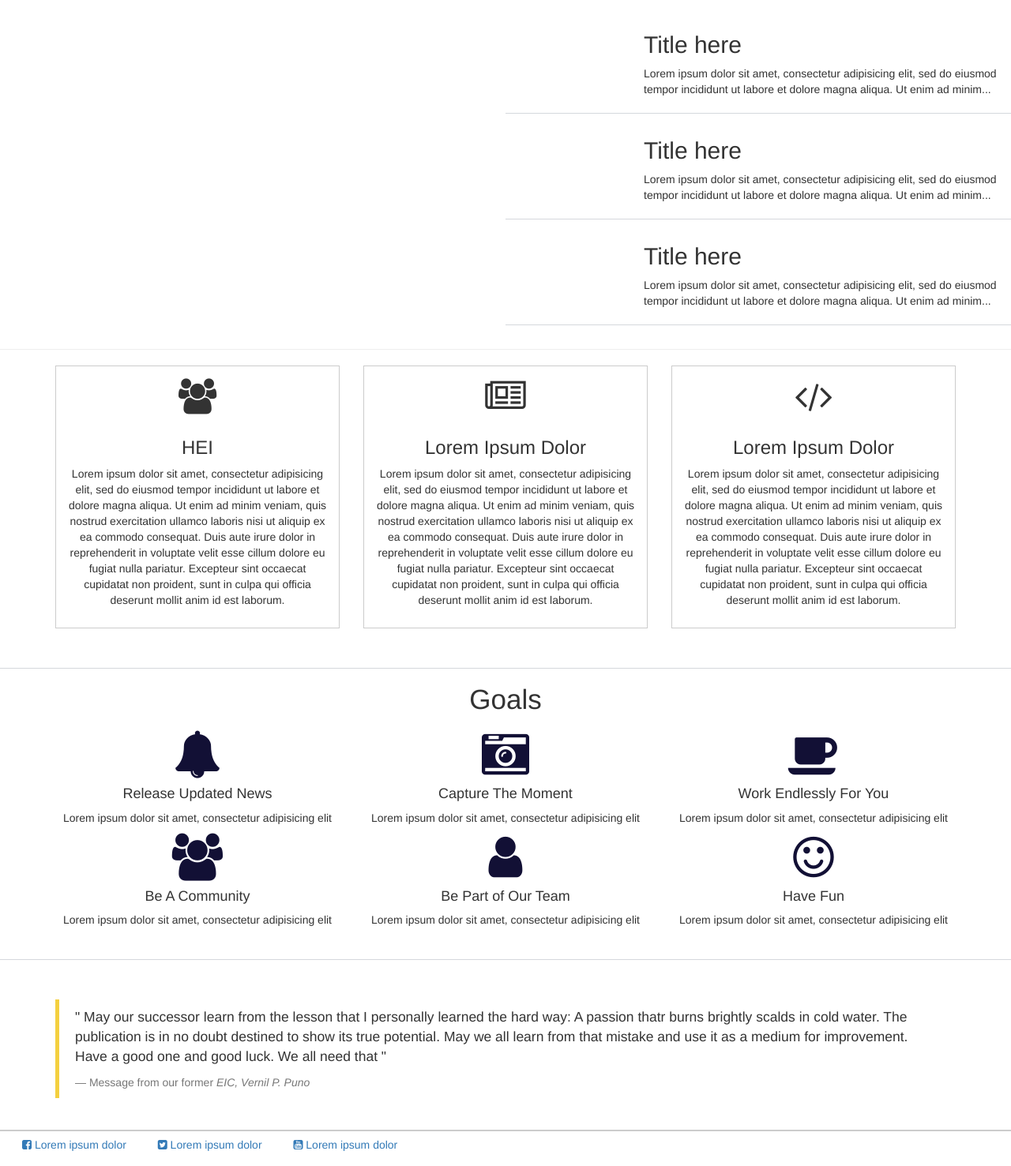
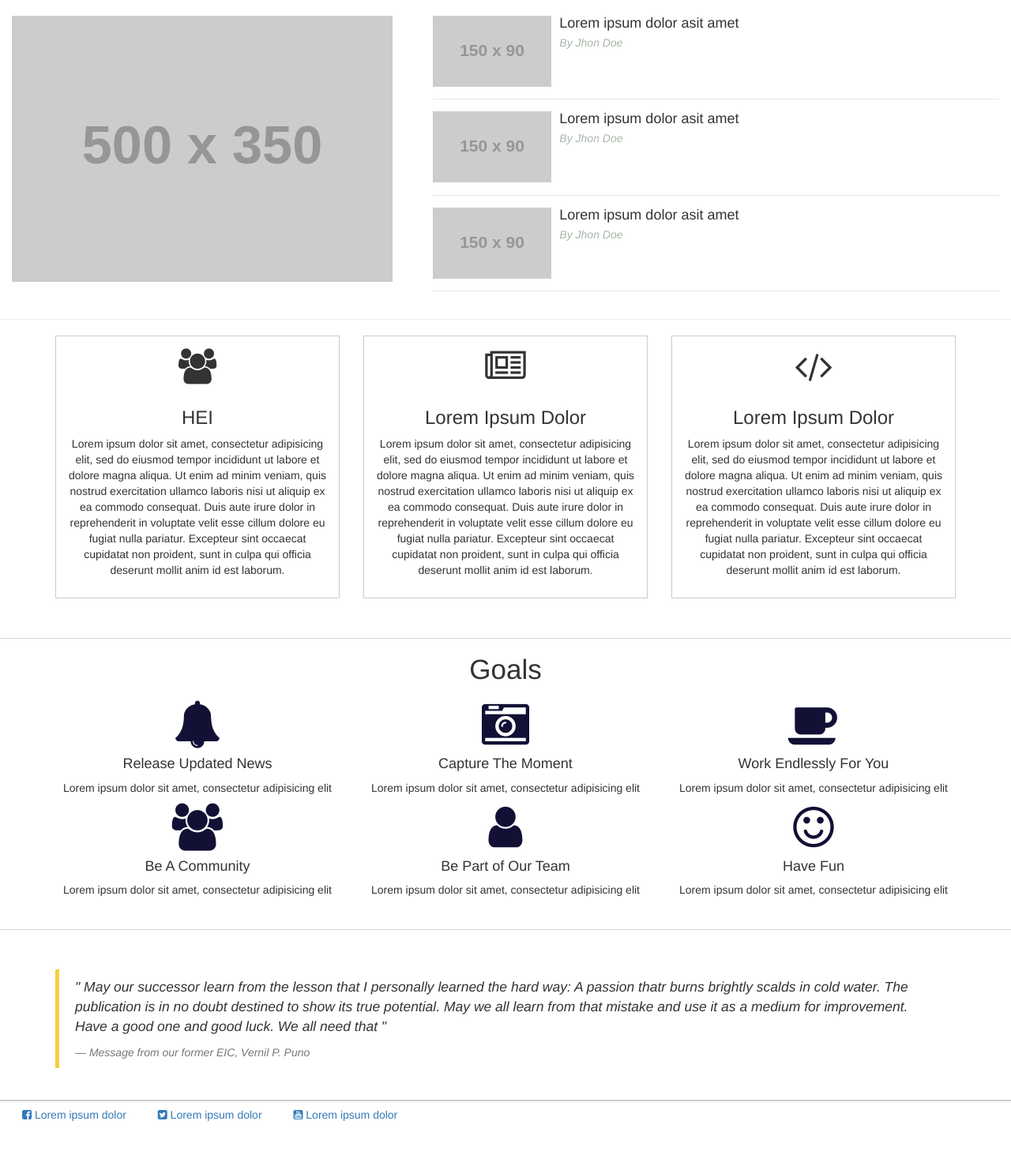
Before and after one commit to nikofernandez/ciICON, a CodeIgniter app: page /ciICON/ in a window 1280 px wide. Shown: the part 52-1529 px from the top of the page at 79% size. After the commit the page ends 1472 px from the top, so only its background shows below. Run offline with CodeIgniter, Linux system fonts and the light colour scheme; grey boxes labelled with a size stand in for pictures from a placeholder-image service; some libraries are stand-ins or nearby versions.

Commit message:
Re-designed latest news section and italized the blockqoute message

```diff
--- a/application/views/pages/home.php
+++ b/application/views/pages/home.php
@@ -1,42 +1,45 @@
+<section id="latest-news-section">
   <div class="container-fluid">
     <div class="row">
-    <div class="col-md-6">
-      <!-- <section class="showcase">
-
-      </section> -->
-      <img src="http://via.placeholder.com/650x500" class="img img-responsive" alt="">
-    </div>
-    <div class="col-md-6">
-      <div class="row" id="latest-news">
-        <div class="col-md-3">
-          <img src="http://via.placeholder.com/500x500" class="img img-responsive" alt="">
-        </div>
-        <div class="col-md-9">
-          <h2>Title here</h2>
-          <p>Lorem ipsum dolor sit amet, consectetur adipisicing elit, sed do eiusmod tempor incididunt ut labore et dolore magna aliqua. Ut enim ad minim...</p>
+  		<div class="col-md-5 col-lg-5">
+  			<div class="featured-article">
+  				<img src="http://placehold.it/500x350" alt="" class="thumb">
   			</div>
   		</div>
-      <div class="row" id="latest-news">
-        <div class="col-md-3">
-          <img src="http://via.placeholder.com/500x500" class="img img-responsive" alt="">
+  		<div class="col-md-7 col-lg-7">
+  			<ul class="media-list main-list">
+  			  <li class="media">
+  			    <a class="pull-left" href="#">
+  			      <img class="media-object" src="http://placehold.it/150x90" alt="...">
+  			    </a>
+  			    <div class="media-body">
+  			      <h4 class="media-heading">Lorem ipsum dolor asit amet</h4>
+  			      <p class="by-author">By Jhon Doe</p>
   			    </div>
-        <div class="col-md-9">
-          <h2>Title here</h2>
-          <p>Lorem ipsum dolor sit amet, consectetur adipisicing elit, sed do eiusmod tempor incididunt ut labore et dolore magna aliqua. Ut enim ad minim...</p>
+  			  </li>
+  			  <li class="media">
+  			    <a class="pull-left" href="#">
+  			      <img class="media-object" src="http://placehold.it/150x90" alt="...">
+  			    </a>
+  			    <div class="media-body">
+  			      <h4 class="media-heading">Lorem ipsum dolor asit amet</h4>
+  			      <p class="by-author">By Jhon Doe</p>
   			    </div>
+  			  </li>
+  			  <li class="media">
+  			    <a class="pull-left" href="#">
+  			      <img class="media-object" src="http://placehold.it/150x90" alt="...">
+  			    </a>
+  			    <div class="media-body">
+  			      <h4 class="media-heading">Lorem ipsum dolor asit amet</h4>
+  			      <p class="by-author">By Jhon Doe</p>
   			    </div>
-      <div class="row" id="latest-news">
-        <div class="col-md-3">
-          <img src="http://via.placeholder.com/500x500" class="img img-responsive" alt="">
-        </div>
-        <div class="col-md-9">
-          <h2>Title here</h2>
-          <p>Lorem ipsum dolor sit amet, consectetur adipisicing elit, sed do eiusmod tempor incididunt ut labore et dolore magna aliqua. Ut enim ad minim...</p>
+  			  </li>
+  			</ul>
   		</div>
   	</div>
   </div>
-  </div>
-</div>
+</section>
 
 <hr>
 
--- a/assets/css/custom.css
+++ b/assets/css/custom.css
@@ -1,6 +1,8 @@
 
-
-.navbar, .navbar-inverse, .navbar-default a, .sidebar-nav{
+.navbar,
+.navbar-inverse,
+.navbar-default a,
+.sidebar-nav{
   background-color: #F4D03F !important;
   color: #000 !important;
 }
@@ -12,6 +14,7 @@
 
 blockquote{
   border-left: 5px solid #F4D03F !important;
+  font-style: italic;
 }
 
 .pager strong{
@@ -103,8 +106,42 @@ footer{
 }
 
 /* LATEST NEWS*/
-#latest-news{
-  margin-bottom: 10px;
-  padding-bottom: 10px;
-  border-bottom: #D5D8DC 1px solid;
+/* image thumbnail */
+.thumb {
+  display: block;
+	width: 100%;
+	margin: 0;
 }
+
+/* Style to article Author */
+.by-author {
+	font-style: italic;
+	line-height: 1.3;
+	color: #aab6aa;
+}
+
+/* Main Article [Module]
+-------------------------------------
+* Featured Article Thumbnail
+* have a image and a text title.
+*/
+.featured-article {
+	width: 482px;
+	height: 350px;
+	position: relative;
+	margin-bottom: 1em;
+}
+
+/* Featured Articles List [BS3]
+--------------------------------------------
+* show the last 3 articles post
+*/
+
+.main-list {
+	padding-left: .5em;
+}
+
+.main-list .media {
+	padding-bottom: 1.1em;
+	border-bottom: 1px solid #e8e8e8;
+}
```
Lines whose indentation alone changed are shown as unchanged.
